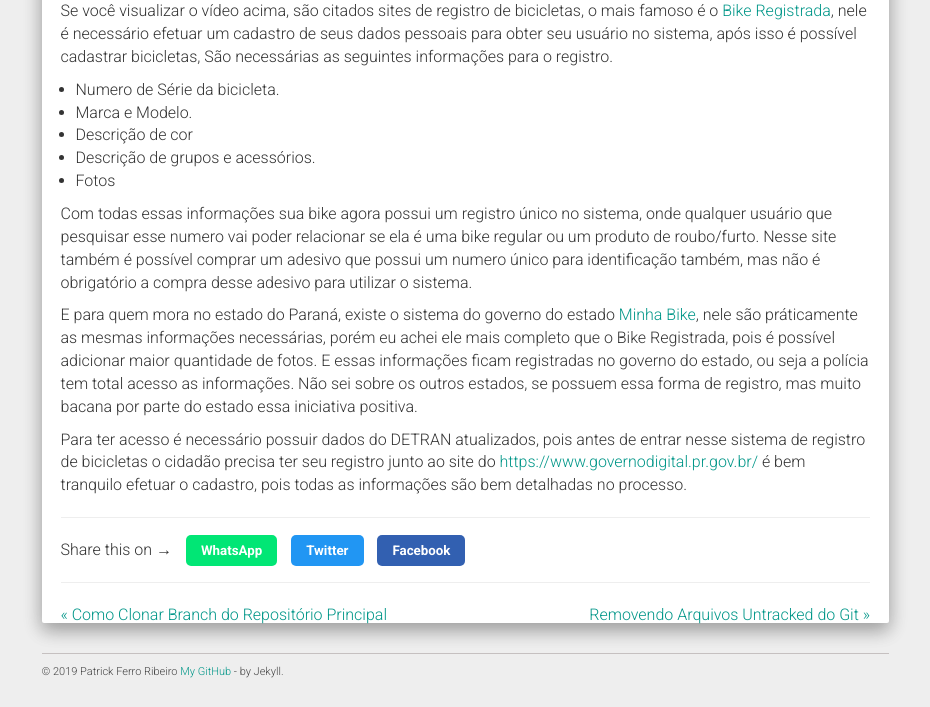
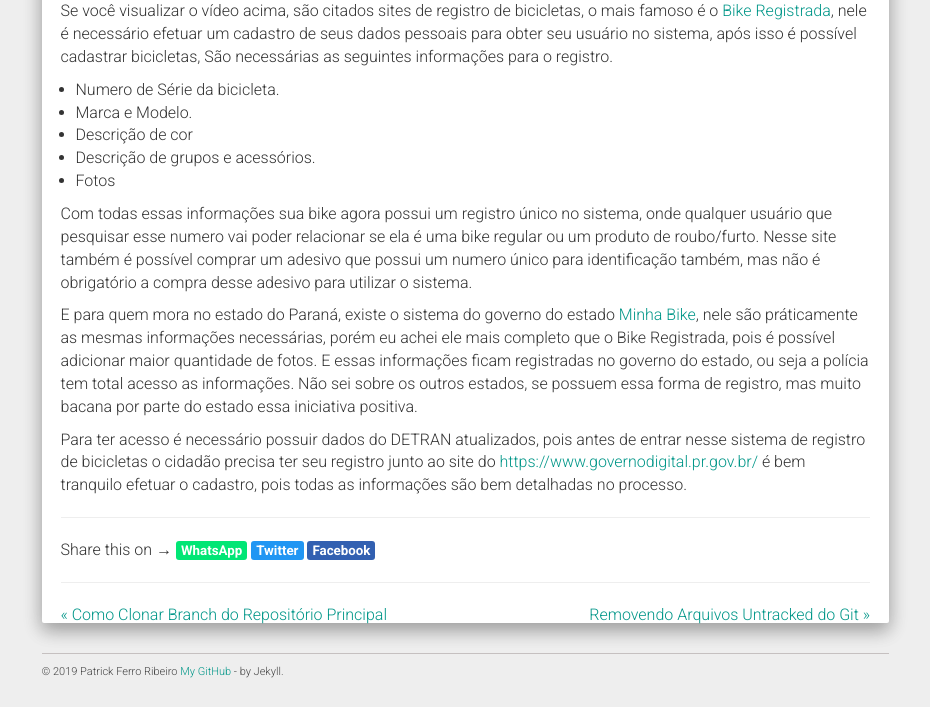
Before and after one commit to riberman/riberman.github.io, a Jekyll site: the page built from _posts/2019-04-06-registrodebicicletas.md, in a window 1280 px wide. Shown: the part 967-1674 px from the top of the page, without its empty margins (321-1251 px from the left). Built offline with Jekyll 4.4.1, drawn with Linux system fonts in a browser that asks for light colours; nearby versions of some CDN libraries; comment, search, counter and statistics services are not loaded.

Commit message:
Share-Page Buttons

```diff
--- a/static/css/main.css
+++ b/static/css/main.css
@@ -261,13 +261,11 @@ footer {
 
 .share-page a {
         text-align: center;
-        padding: 8px 15px;
-        border-radius: 5px;
-        margin: 1.5 * $spacing-unit 0;
+        padding: 2px 5px;
+        border-radius: 3px;
         color: #fff;
         font-size: smaller;
         font-weight: bold;
-        margin-left: 10px;
 }
 
 .share-page a:hover {
```
